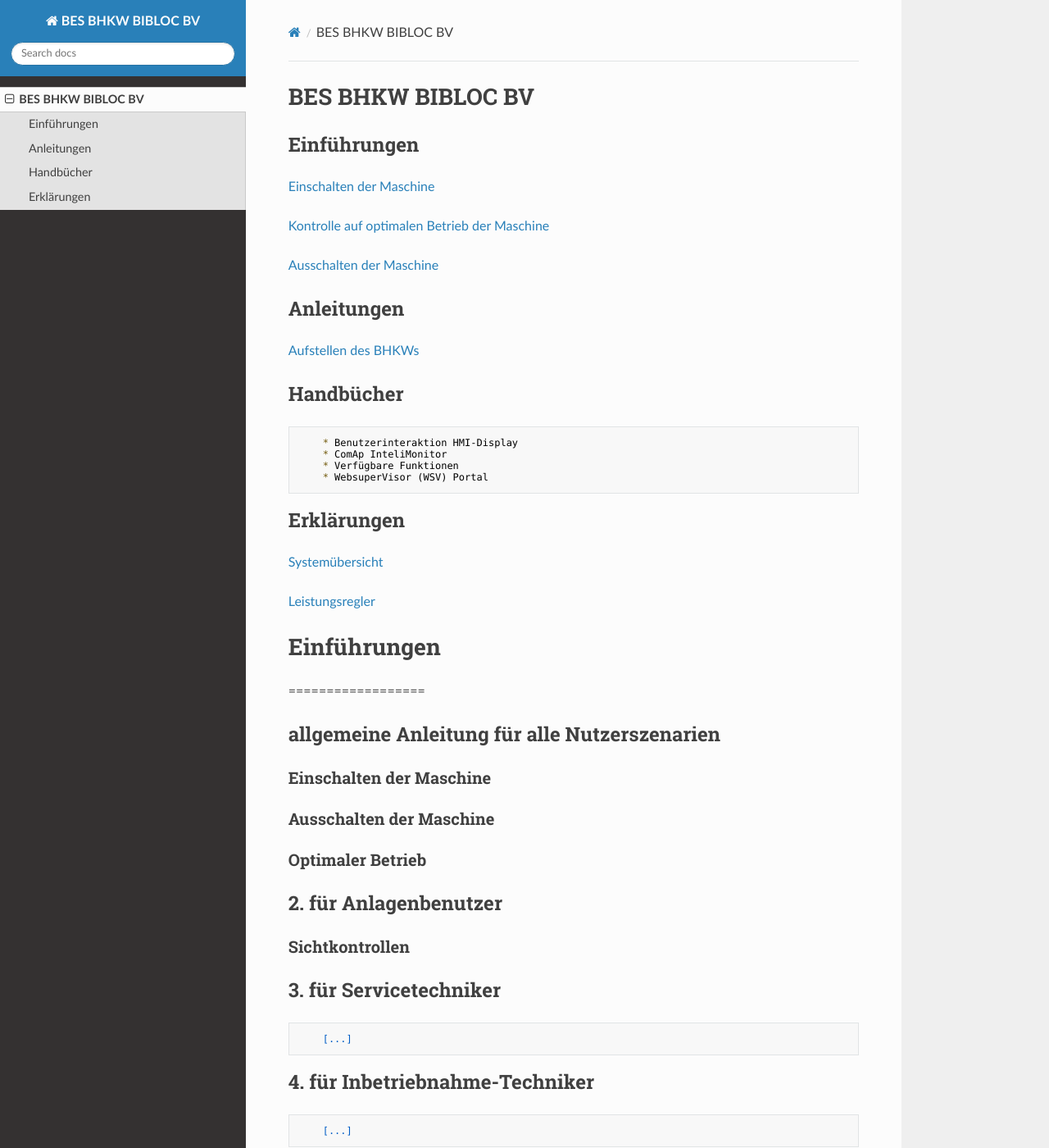
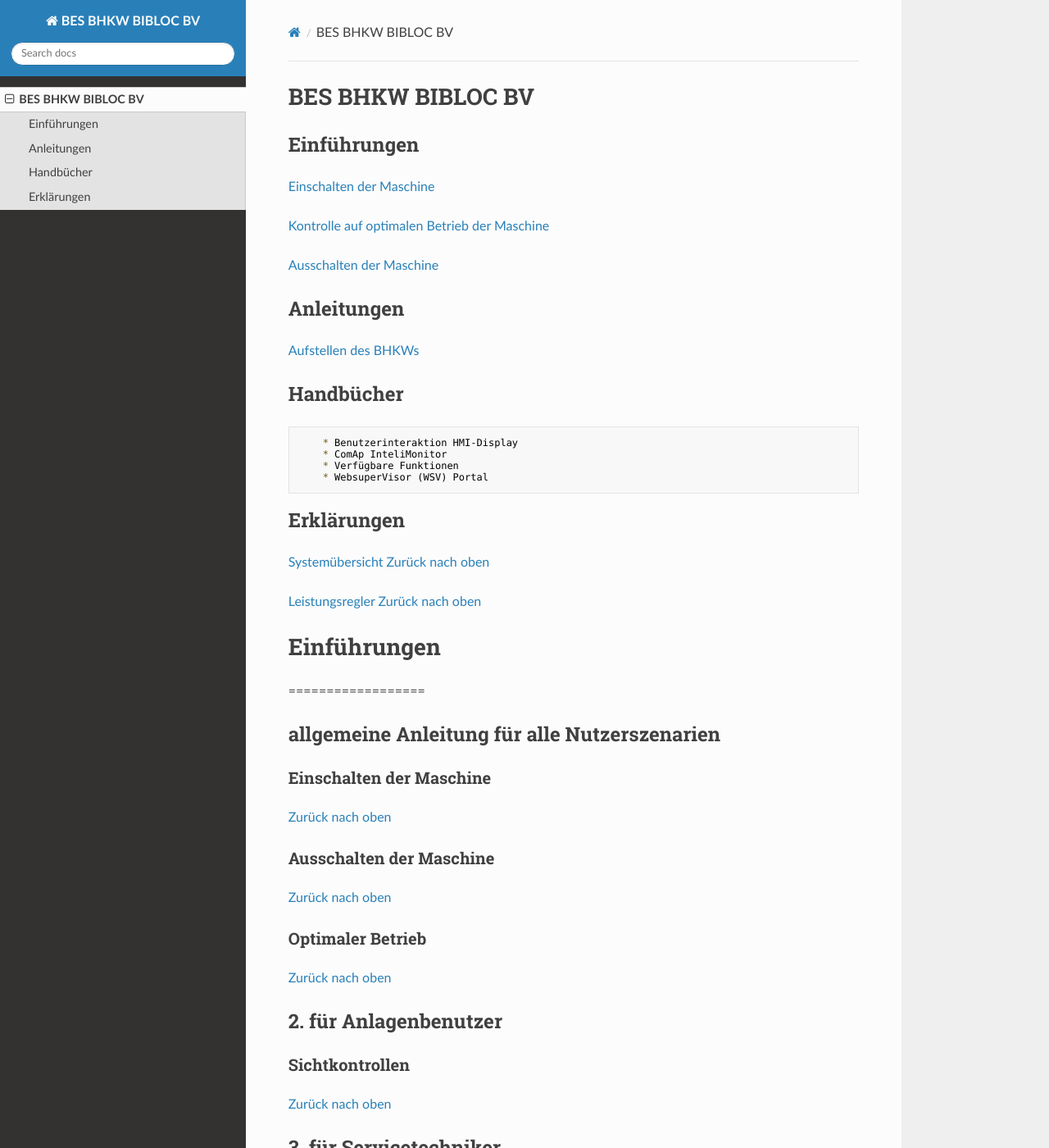
Before and after one commit to benmastered/BES-BHKW-Bibloc, an MkDocs documentation site: the page built from docs/index.md, in a window 1280 px wide and 1400 px high. Shown: the whole window at 82% size. Built offline with MkDocs 1.6.1, drawn with Linux system fonts in a browser that asks for light colours; nearby versions of some CDN libraries.

Commit message:
[Zurück nach oben](#top)

```diff
--- a/docs/index.md
+++ b/docs/index.md
@@ -24,9 +24,11 @@
 
 Erklärungen
 --------------
-[Systemübersicht](#systemubersicht)
+[Systemübersicht](#systemübersicht)
+[Zurück nach oben](#top)
 
 [Leistungsregler](#leistungsregler)
+[Zurück nach oben](#top)
 
 
 # Einführungen
@@ -34,14 +36,18 @@
 ## allgemeine Anleitung für alle Nutzerszenarien
 
 ### Einschalten der Maschine
+[Zurück nach oben](#top)
 
 ### Ausschalten der Maschine
+[Zurück nach oben](#top)
 
 ### Optimaler Betrieb
+[Zurück nach oben](#top)
 
 ## 2. für Anlagenbenutzer
 
 ### Sichtkontrollen
+[Zurück nach oben](#top)
 
 ## 3. für Servicetechniker
         [...]
```
